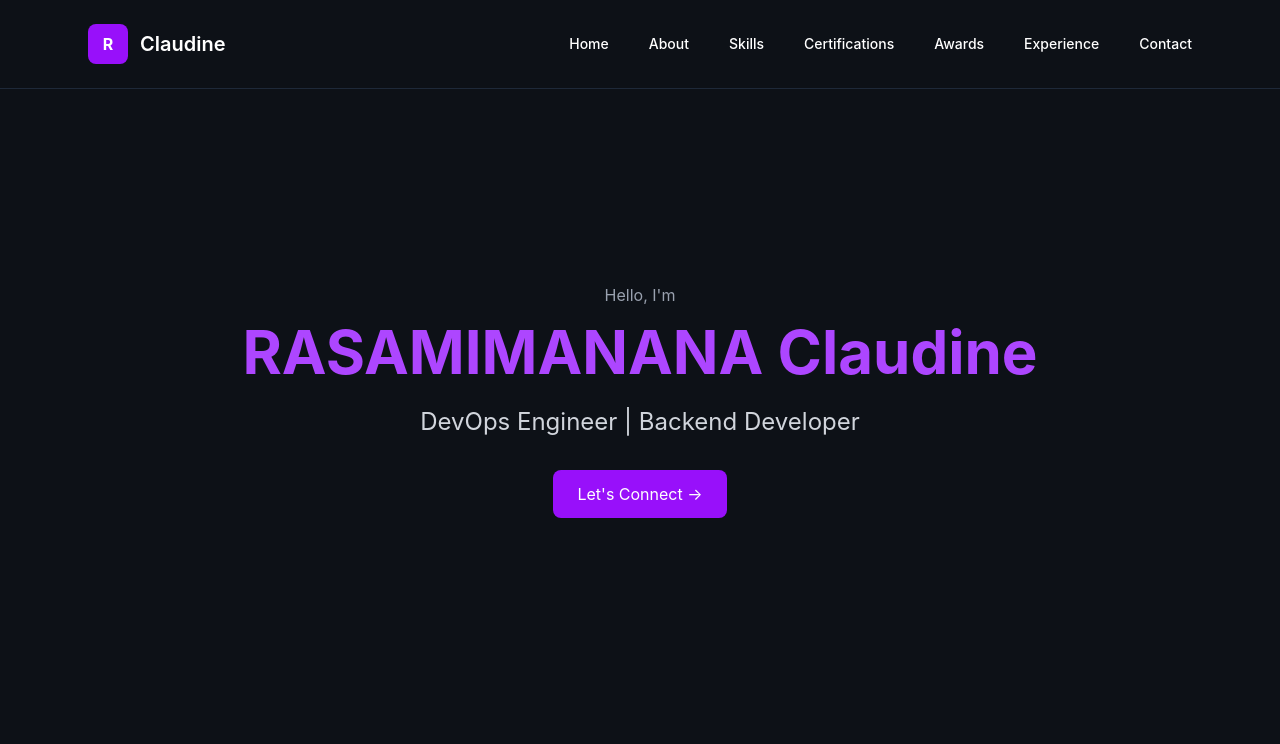
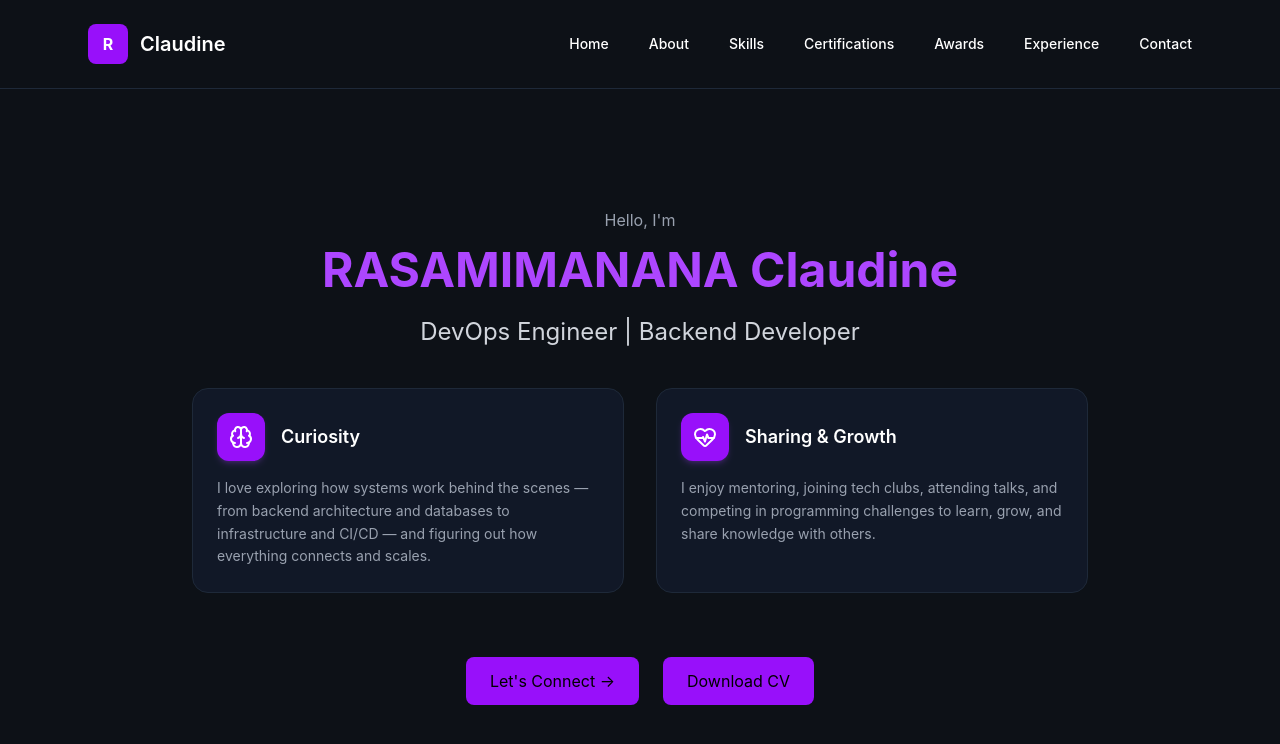
Before and after one commit to ClaudineRas02/Portfolio, a React (Vite) app: page / in a window 1280 px wide. Shown: the top 744 px of the page. Built offline with nearby package versions, Linux system fonts and the light colour scheme.

Commit message:
updated components paddings and position to appear in center and organised

```diff
--- a/src/components/Card.jsx
+++ b/src/components/Card.jsx
@@ -1,16 +1,30 @@
-export default function Card({ icon, title, description }) {
+const Card = ({ icon, title, description }) => {
   return (
-    <div className="group relative bg-[#13131f] border border-white/8 rounded-2xl p-6 flex flex-col gap-4 hover:border-violet-500/30 transition-all duration-300 hover:shadow-lg hover:shadow-violet-500/10">
-      {/* Icon */}
-      <div className="w-12 h-12 rounded-xl bg-gradient-to-br from-violet-500 to-indigo-600 flex items-center justify-center text-white text-xl shadow-lg shadow-violet-500/30 group-hover:scale-110 transition-transform duration-300">
-        {icon}
+    <div
+      className="group bg-[#111827] border border-gray-800 rounded-2xl p-6 flex flex-col gap-4
+                 transition-all duration-300
+                 hover:border-purple-500/40
+                 hover:shadow-lg hover:shadow-purple-500/10"
+    >
+      <div className="flex items-center gap-4">
+        <div
+          className="w-12 h-12 rounded-xl
+                     bg-purple-600
+                     flex items-center justify-center
+                     text-white text-xl
+                     shadow-md shadow-purple-500/20
+                     group-hover:scale-110
+                     transition-transform duration-300"
+        >
+          {icon}
+        </div>
+
+        <h3 className="text-white font-semibold text-lg">{title}</h3>
       </div>
 
-      {/* Title */}
-      <h3 className="text-white font-semibold text-lg">{title}</h3>
-
-      {/* Description */}
       <p className="text-gray-400 text-sm leading-relaxed">{description}</p>
     </div>
   );
-}
+};
+
+export default Card;
--- a/src/components/Hero.jsx
+++ b/src/components/Hero.jsx
@@ -2,14 +2,14 @@ const Hero = () => {
   return (
     <section
   id="home"
-  className="flex flex-col items-center justify-center text-center min-h-screen bg-[#0d1117] text-white px-4"
+  className="flex flex-col items-center justify-center text-center pt-32 pb-10 bg-[#0d1117] text-white px-4"
 >
 
   <p className="text-sm sm:text-base text-gray-400 mb-2">
     Hello, I'm
   </p>
 
-  <h1 className="text-2xl sm:text-4xl md:text-5xl lg:text-6xl font-bold text-purple-500 mb-4 leading-tight">
+  <h1 className="text-2xl sm:text-4xl md:text-5xl lg:text-5xl font-bold text-purple-500 mb-4 leading-tight">
     RASAMIMANANA Claudine
   </h1>
 
@@ -17,15 +17,6 @@ const Hero = () => {
     DevOps Engineer | Backend Developer
   </h2>
 
-  <div className="flex gap-6">
-    <button
-      id="goLinkedin"
-      className="px-5 py-2 sm:px-6 sm:py-3 bg-purple-600 hover:bg-purple-700 rounded-lg transition"
-    >
-      Let's Connect →
-    </button>
-  </div>
-
 </section>
   );
 };
--- a/src/pages/Home.jsx
+++ b/src/pages/Home.jsx
@@ -1,13 +1,25 @@
 import Navbar from "../components/Navbar";
 import Hero from "../components/Hero";
-import Footer from "../components/Footer";
+import Resume from "../components/Resume";
+import Mybutton from "../components/Mybutton";
 
 export default function Home() {
   return (
-    <>
+    <div className="min-h-screen bg-[#0d1117]">
       <Navbar />
-      <Hero />
 
-    </>
+      <main className="pt-8 md:pt-20">
+        <Hero />
+        <div className="-mt-10 md:-mt-14">
+          <Resume />
+        </div>
+
+        <section className="bg-[#0d1117] flex justify-center gap-6 pb-20">
+          <Mybutton content={"Let's Connect →"} />
+          <Mybutton content={"Download CV"} />
+        </section>
+      </main>
+
+    </div>
   );
 }
```
